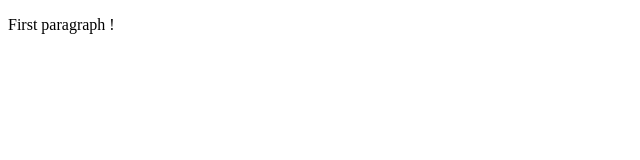
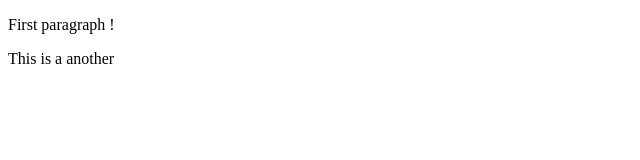
Before and after one commit to qobil12/learning-git, a plain HTML site: page index.html in a window 1280 px wide. Shown: the full height of the page, 0-640 px from the left. Drawn offline with Linux system fonts and the light colour scheme.

Commit message:
Added another p line !

```diff
--- a/index.html
+++ b/index.html
@@ -5,5 +5,6 @@
 </head>
 <body>
     <p>First paragraph ! </p>
+    <p>This is a another </p>
 </body>
 </html>
```
